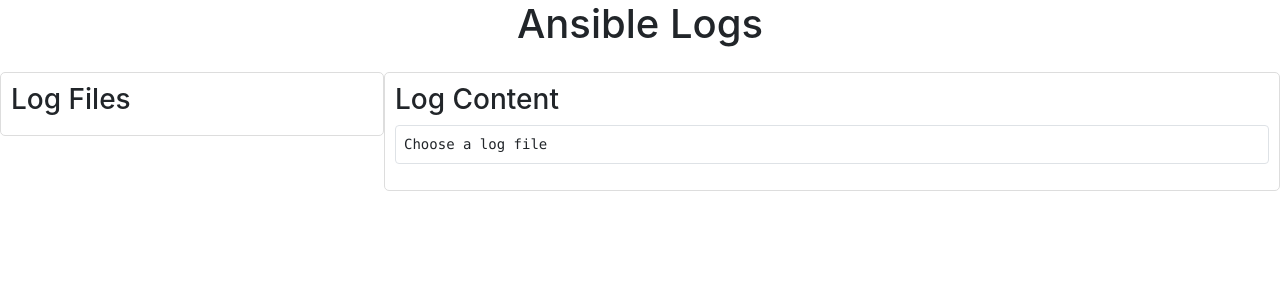
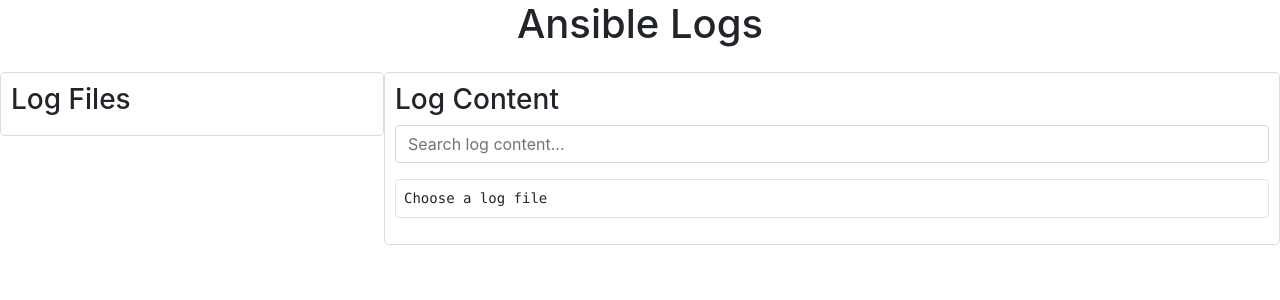
Before and after one commit to Esysc/ansible-ws-logging, a Flask app: page / in a window 1280 px wide. Shown: the top 300 px of the page. Run offline with Flask 2, Linux system fonts and the light colour scheme; parts of the project's set-up code (start-up, migrations or seed data) failed here and were passed over; some libraries are stand-ins or nearby versions.

Commit message:
add search field

```diff
--- a/templates/index.html
+++ b/templates/index.html
@@ -45,6 +45,7 @@
             </div>
             <div class="col log-content">
                 <h3>Log Content</h3>
+                <input type="text" id="searchInput" class="form-control mb-3" placeholder="Search log content...">
                 <div id="loading" class="text-center" style="display: none;">
                     <div class="spinner-border" role="status">
                         <span class="sr-only">Loading...</span>
@@ -63,7 +64,9 @@
     <script>
         const fileList = document.getElementById('fileList');
         const logOutput = document.getElementById('logOutput');
+        const searchInput = document.getElementById('searchInput');
         const socket = io();
+        let currentLogContent = ''; // Store the current log content for searching
 
         socket.on('file_list', (files) => {
             fileList.innerHTML = ''; // Clear the file list
@@ -83,6 +86,7 @@
         socket.on('file_content', (data) => {
             // Split the content into lines, reverse the order, and join back into a string
             const reversedContent = data.content.split('\n').reverse().join('\n');
+            currentLogContent = reversedContent; // Store the current log content
             logOutput.textContent = `Log from ${data.name}:\n${reversedContent}`; // Display reversed log content
             document.getElementById('loading').style.display = 'none'; // Hide loading
         });
@@ -95,6 +99,11 @@
             logOutput.textContent = 'Error loading file content: ' + error.message;
             document.getElementById('loading').style.display = 'none'; // Hide loading
         });
+        searchInput.addEventListener('input', () => {
+            const query = searchInput.value.toLowerCase(); // Get the search query
+            const filteredLines = currentLogContent.split('\n').filter(line => line.toLowerCase().includes(query)); // Filter lines
+            logOutput.textContent = filteredLines.join('\n'); // Update the displayed log content
+        });
     </script>
 </body>
 </html>
```
